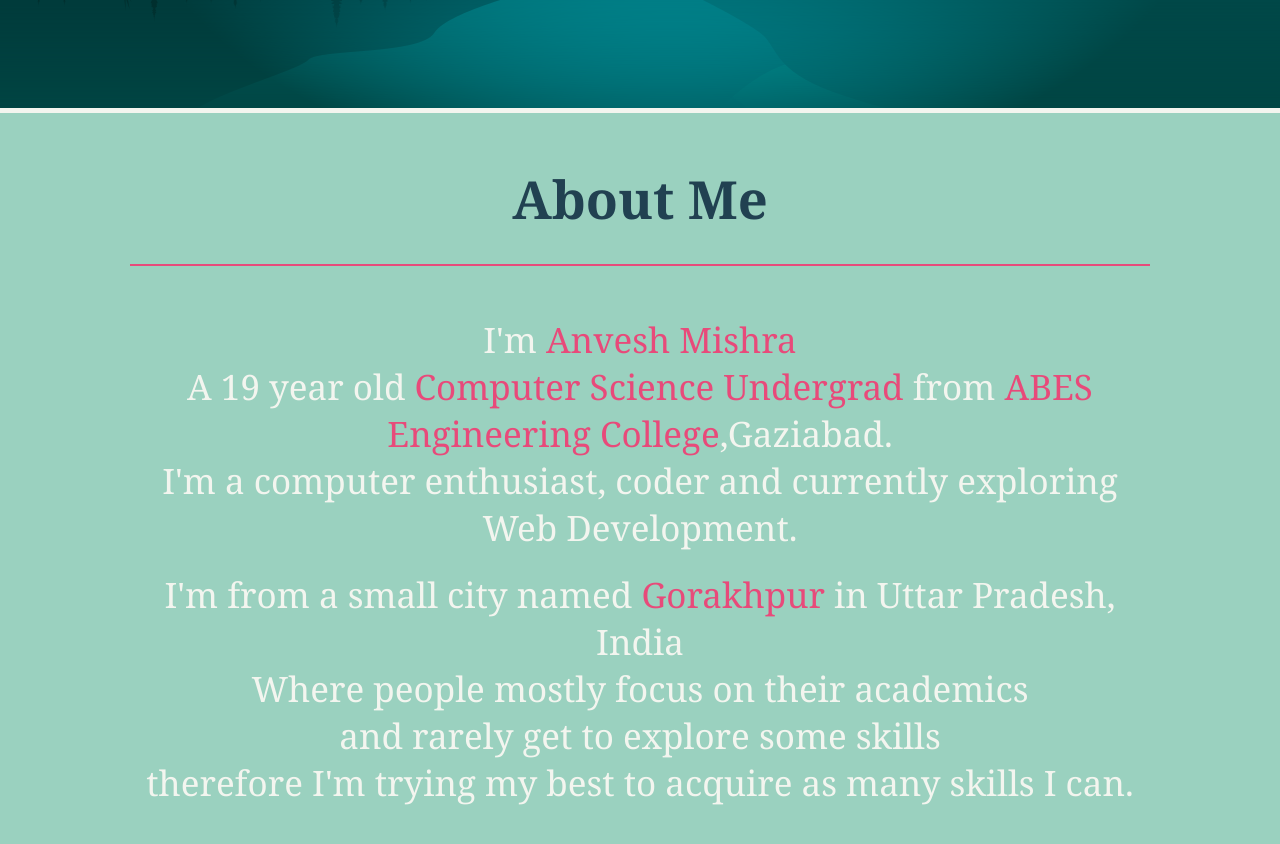
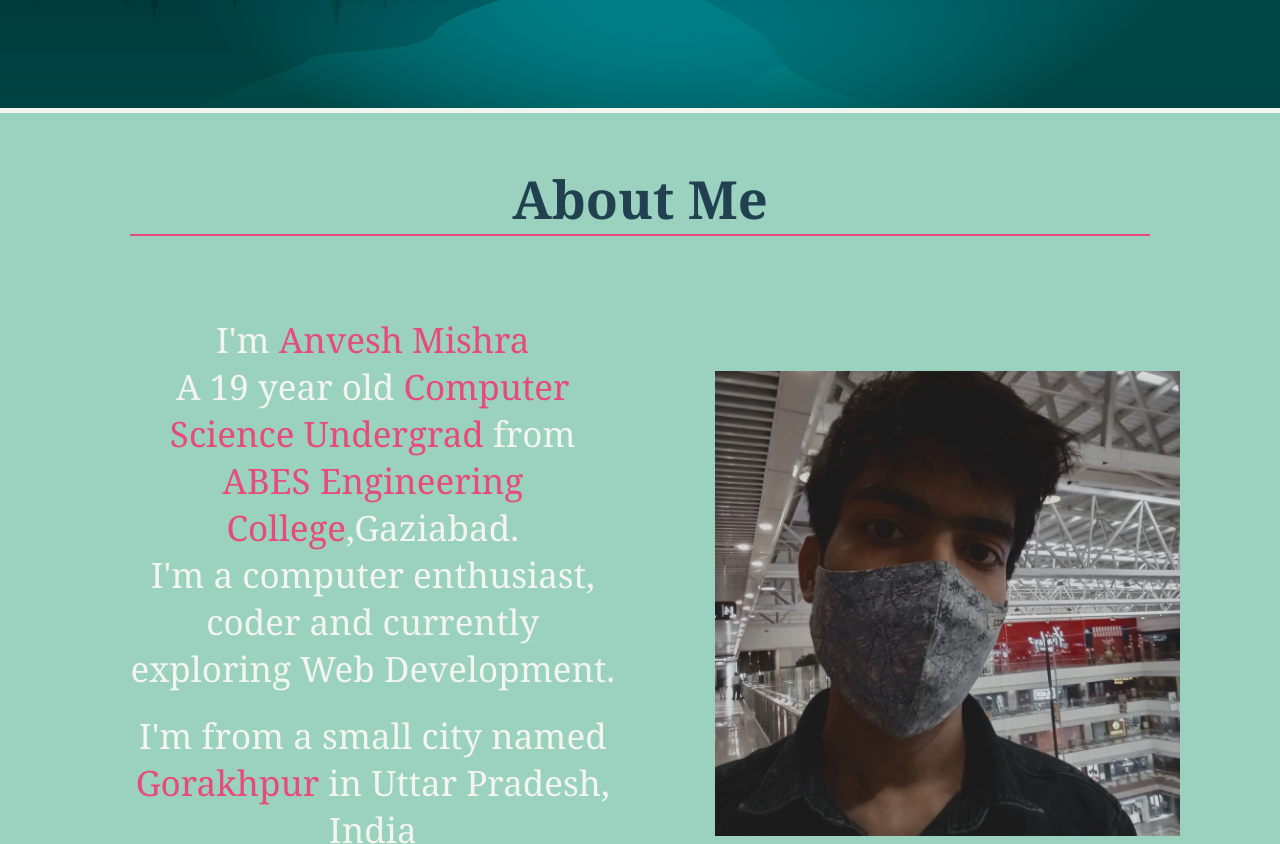
Before and after one commit to Anv3sh/personal_webpage, a plain HTML site: page index.html in a window 1280 px wide. Shown: the part 800-1644 px from the top of the page. Drawn offline with Linux system fonts and the light colour scheme; files whose address does not match are found by name.

Commit message:
couple of changes

```diff
--- a/JS/main.js
+++ /dev/null
@@ -1,7 +0,0 @@
-function validateForm() {
-    var x = document.forms["myForm"]["fname"].value;
-    if (x == "") {
-      alert("Name must be filled out");
-      return false;
-    }
-  }
--- a/index.html
+++ b/index.html
@@ -25,7 +25,10 @@
         <h2>
         About Me
         </h2>
-
+        <div class="about-content">
+            <div class="my-image">
+                <img src="styles/assets/me.jpg">
+            </div>
             <div class="text">
                 <p id="ab">
                     I'm <span>Anvesh Mishra</span><br>A 19 year old <span>Computer Science Undergrad</span> from <span>ABES Engineering College</span>,Gaziabad.<br>I'm a computer enthusiast, coder and currently exploring Web Development.
@@ -37,8 +40,8 @@
                     That's all about me hope you find my work interesting.
                 </p>
              </div>
-
-    </div></a>
+        </div>
+    </div>
     <div class="skills" id="skills">
         <h2>Skills</h2>
         <table id="level">
--- a/styles/basic.scss
+++ b/styles/basic.scss
@@ -33,6 +33,7 @@ header{
     position:fixed;
     width:100%;
     top:0;
+    z-index: 9999;
 }
 .intro{
     float: left;
@@ -109,17 +110,33 @@ h2{
     min-height: 100vh;
     padding-bottom: 30px;
 }
+.about h2{
+    border:0;
+    border-bottom: 2px;
+    border-style: solid;
+    border-color: #e84a7a;
+    margin-left:130px;
+    margin-right:130px;
+}
+.about-content{
+    display:flex;
+    flex-direction: row-reverse;
+}
 .about span{
     color:#e84a7a;
 }
+.my-image{
+    margin-top:30px;
+    padding-top:105px;
+}
+.my-image img{
+    max-width:70%;
+    max-height:100%;
+}
 .text{
-    border-top:2px;
-    border-top-style: solid;
-    border-top-color:#e84a7a;
     margin-top:30px;
     padding-top:50px;
     margin-left:130px;
-    margin-right:130px;
 }
 #ab2{
     margin-top:20px;
```
Also changed, not shown: styles/basic.css. Lines whose indentation alone changed are shown as unchanged.
